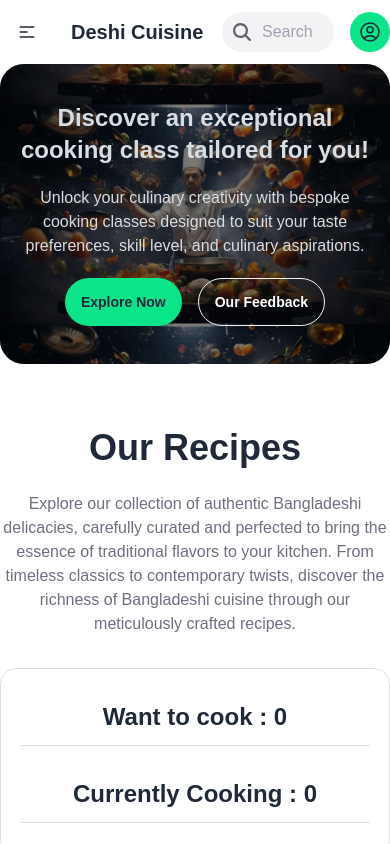
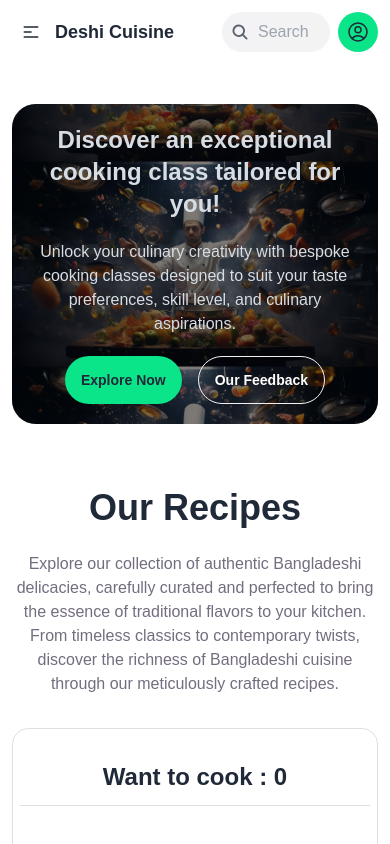
Before and after one commit to rjspyk5/deshi-cuisine, a React (Vite) app: page / in a window 390 px wide. Shown: the top 844 px of the page. Built offline with nearby package versions, Linux system fonts and the light colour scheme.

Commit message:
react tostify added and implement

```diff
--- a/package.json
+++ b/package.json
@@ -13,7 +13,8 @@
     "prop-types": "^15.8.1",
     "react": "^18.2.0",
     "react-daisyui": "^5.0.0",
-    "react-dom": "^18.2.0"
+    "react-dom": "^18.2.0",
+    "react-toastify": "^10.0.5"
   },
   "devDependencies": {
     "@types/react": "^18.2.64",
--- a/src/App.jsx
+++ b/src/App.jsx
@@ -4,7 +4,7 @@ import { Main } from "./Components/Main/Main";
 function App() {
   return (
     <>
-      <div className="max-w-[1150px] mx-auto">
+      <div className="max-w-[1150px] mx-auto px-3">
         <Header></Header>
         <Main></Main>
       </div>
--- a/src/Components/Header/Banner/Banner.jsx
+++ b/src/Components/Header/Banner/Banner.jsx
@@ -3,7 +3,7 @@ import chefSalmon from "../../../assets/img/chef-photo=one.jpg";
 export const Banner = () => {
   return (
     <div
-      className="hero min-h-[300px] md:min-h-[500px] bg-contain rounded-3xl"
+      className="hero mt-10 min-h-[300px] md:min-h-[500px] bg-contain rounded-3xl"
       style={{
         backgroundImage: `url(${chefSalmon})`,
       }}
--- a/src/Components/Header/Navbar/Navbar.jsx
+++ b/src/Components/Header/Navbar/Navbar.jsx
@@ -4,7 +4,11 @@ export const Navbar = () => {
       <div className="navbar bg-base-100 px-0 mx-0">
         <div className="navbar-start">
           <div className="dropdown">
-            <div tabIndex={0} role="button" className="btn btn-ghost lg:hidden">
+            <div
+              tabIndex={0}
+              role="button"
+              className="p-2 rounded-md btn-ghost lg:hidden"
+            >
               <svg
                 xmlns="http://www.w3.org/2000/svg"
                 className="h-5 w-5"
@@ -38,9 +42,13 @@ export const Navbar = () => {
               </li>
             </ul>
           </div>
-          <a className="btn btn-ghost text-xl md:text-3xl font-bold">
+
+          <button
+            type="button"
+            className="p-1 rounded-md btn-ghost text-lg md:text-3xl font-bold"
+          >
             Deshi Cuisine
-          </a>
+          </button>
         </div>
         <div className="navbar-center hidden lg:flex">
           <ul className="menu text-[#150B2BB2] menu-horizontal px-1">
@@ -58,13 +66,13 @@ export const Navbar = () => {
             </li>
           </ul>
         </div>
-        <div className="navbar-end gap-4">
+        <div className="navbar-end gap-2 md:gap-4">
           <label className="px-2 w-auto h-10  bg-[#150B2B0D] rounded-full flex items-center gap-2">
             <svg
               xmlns="http://www.w3.org/2000/svg"
               viewBox="0 0 16 16"
               fill="currentColor"
-              className="w-6 h-6 opacity-70"
+              className="w-5 md:w-6 md:h-6 h-5 opacity-70"
             >
               <path
                 fillRule="evenodd"
--- a/src/Components/Main/Recipe/ItemCard/ItemCard.jsx
+++ b/src/Components/Main/Recipe/ItemCard/ItemCard.jsx
@@ -7,7 +7,7 @@ export const ItemCard = ({ singleData, handleClick }) => {
     <div className="card card-compact  border-[#28282833] border bg-base-100 s p-6 space-y-6 firaFont">
       <figure>
         <img
-          className="rounded-2xl h-[160px] w-full"
+          className="rounded-2xl h-[250px]  lg:h-[160px] w-full"
           src={img}
           alt="not available"
         />
--- a/src/Components/Main/Recipe/Recipe.jsx
+++ b/src/Components/Main/Recipe/Recipe.jsx
@@ -2,6 +2,8 @@ import { useEffect, useState } from "react";
 import { RecipeHeading } from "./RecipeHeading";
 import { ItemCard } from "./ItemCard/ItemCard";
 import { Cart } from "../Cart/Cart";
+import { ToastContainer, toast } from "react-toastify";
+import "react-toastify/dist/ReactToastify.css";
 
 export const Recipe = () => {
   const [recipeData, setrecipeData] = useState([]);
@@ -13,10 +15,19 @@ export const Recipe = () => {
     };
     f();
   }, []);
+  const notify = () =>
+    toast.error("Sorry,maximum order limit have been reached", {
+      position: "top-center",
+      autoClose: 3000,
+
+      theme: "colored",
+    });
   const [cartIteams, setcartIteams] = useState([]);
   const handleWantToCook = (itemDetails) => {
     if (!cartIteams.find((el) => el.id === itemDetails.id)) {
       setcartIteams([...cartIteams, itemDetails]);
+    } else {
+      notify();
     }
   };
   const [totalTimeForCook, settotalTimeForCook] = useState(0);
@@ -31,6 +42,7 @@ export const Recipe = () => {
   };
   return (
     <div className="pb-24">
+      <ToastContainer />
       <RecipeHeading></RecipeHeading>
       <div className="grid grid-cols-1 lg:grid-cols-10 gap-6">
         <div className="lg:col-span-6 order-2 lg:order-1 grid grid-cols-1 md:grid-cols-2 gap-6">
```
Also changed, not shown: 1 other file (tests, documents, lock files or other folders).
